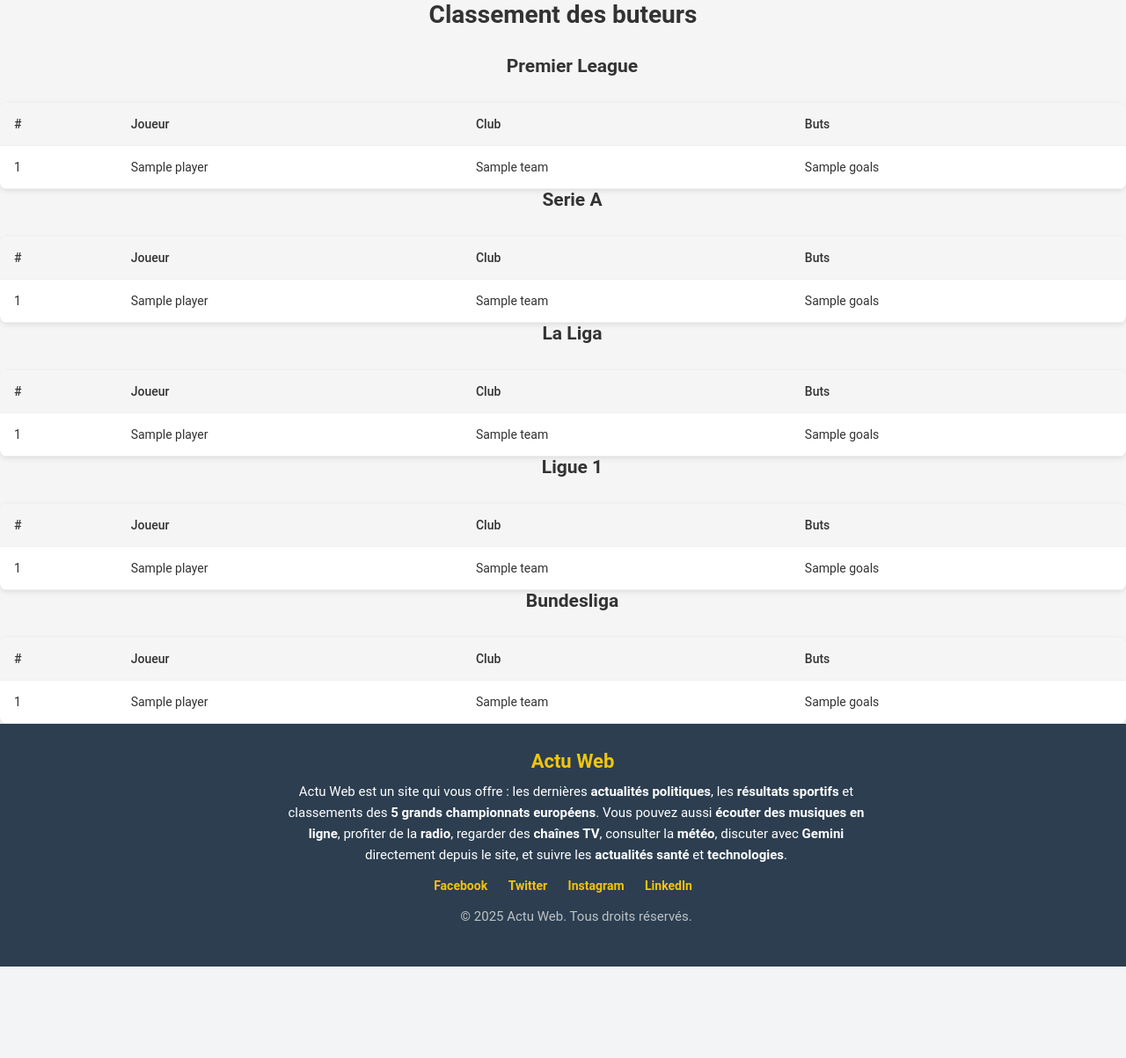
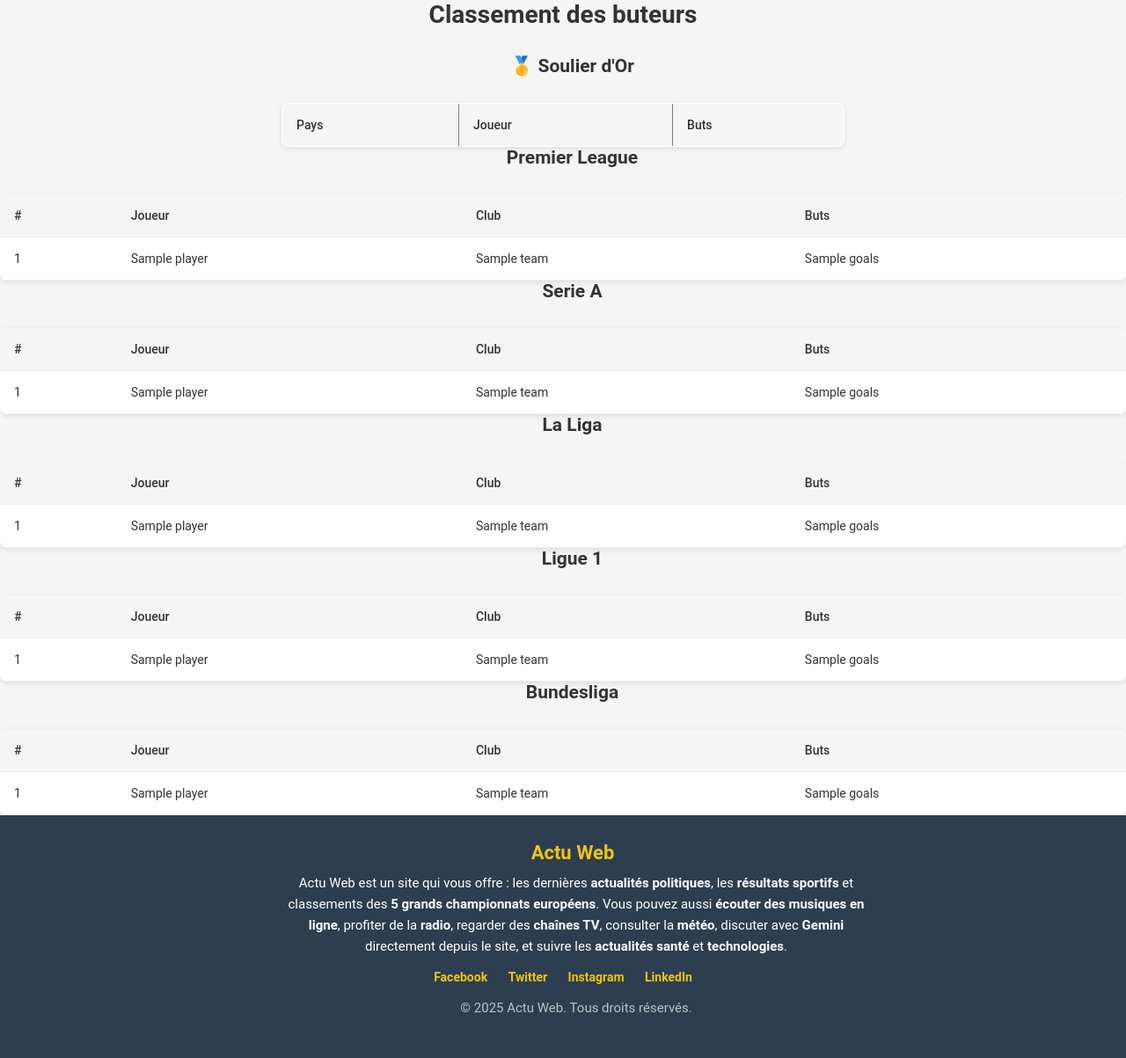
Before and after one commit to nelsonBeneche723/actuweb, a Flask app: page /sports/classement-buteurs in a window 1280 px wide. Shown: the part 44-1247 px from the top of the page at 88% size. Before the commit the page ends 1143 px from the top, so only its background shows below. Run offline with Flask 3, Linux system fonts and the light colour scheme; a database or web service that is not in the repository returns one stand-in record (values such as "Sample title"); data that the repository does not hold is empty; some libraries are stand-ins or nearby versions.

Commit message:
Add files via upload

```diff
--- a/templates/classementbuteur.html
+++ b/templates/classementbuteur.html
@@ -81,7 +81,28 @@ section h2 {
     }
 }
     </style>
+
+
 <h1>Classement des buteurs</h1>
+    <h2> 🥇 Soulier d'Or</h2>
+
+<table border=1 style="width:50%; margin:auto; text-align:center; background-color: #fff;">
+    <tr>
+        <th>Pays</th>
+        <th>Joueur</th>
+        <th>Buts</th>
+    </tr>
+    {% for scorer in scorer_europe %}
+        <tr>
+            <td>{{ scorer.joueur }}</td>
+            <td>{{ scorer.pays }}</td>
+            <td><strong>{{scorer.buts }} buts</strong></td>
+        </tr>
+    {% endfor %}
+</table>
+
+
+
     <h2>Premier League</h2>
     <table>
         <tr>
```
